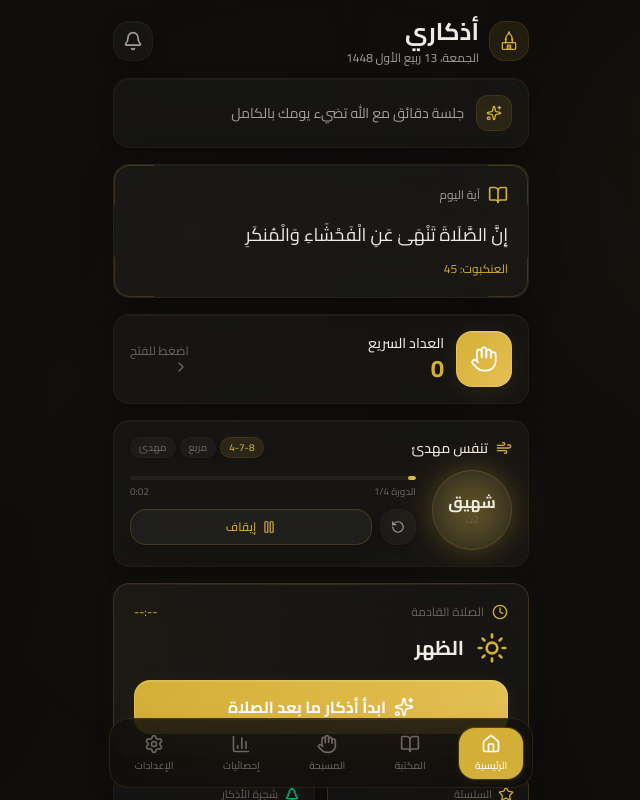
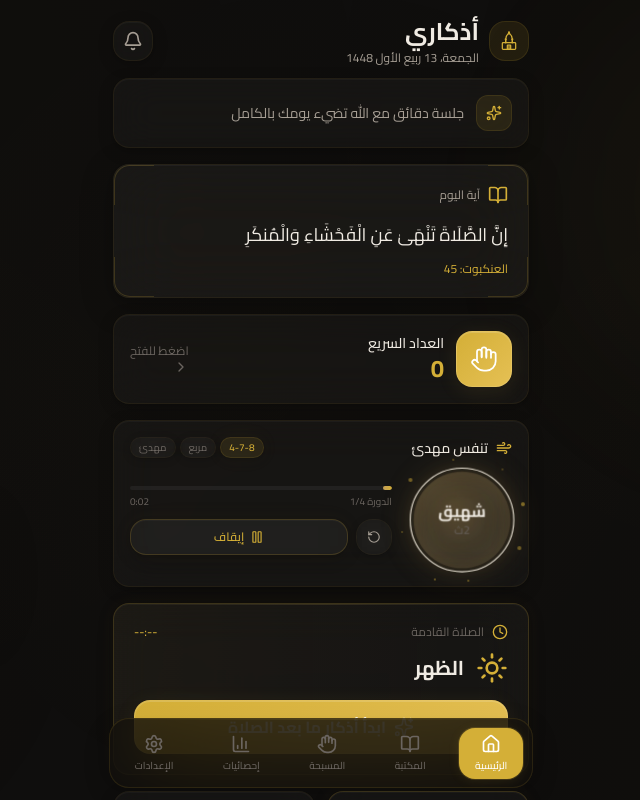
Before and after one commit to hfayadm-ui/adhkari, a Next.js app: page / in a window 1280 px wide. Both pictures are taken after a click on the button "ابدأ". Shown: the top 800 px of the page, without its empty margins (319-959 px from the left). Built offline with nearby package versions, Linux system fonts and the light colour scheme; a web font is replaced by a local one.

Commit message:
0f7df3fb-a086-4a33-b002-27e2af966e75

```diff
--- a/src/components/dhikr/breathing-card.tsx
+++ b/src/components/dhikr/breathing-card.tsx
@@ -3,13 +3,29 @@
 import { motion } from 'framer-motion';
 import { useState, useEffect, useRef, useCallback } from 'react';
 import { Wind, Play, Pause, RotateCcw } from '@/components/dhikr/islamic-icons';
-import { ArabicFont } from '@/lib/store';
 
 const techniques = [
   { id: '478', name: '4-7-8', phases: [{ n: 'شهيق', d: 4 }, { n: 'حبس', d: 7 }, { n: 'زفير', d: 8 }], cycles: 4 },
   { id: 'box', name: 'مربع', phases: [{ n: 'شهيق', d: 4 }, { n: 'حبس', d: 4 }, { n: 'زفير', d: 4 }, { n: 'حبس', d: 4 }], cycles: 4 },
   { id: 'calm', name: 'مهدئ', phases: [{ n: 'شهيق', d: 4 }, { n: 'زفير', d: 6 }], cycles: 5 },
 ];
+
+// Smooth cubic-bezier easing for organic feel
+function smoothStep(t: number): number {
+  return t * t * (3 - 2 * t);
+}
+
+function easeInOutSine(t: number): number {
+  return -(Math.cos(Math.PI * t) - 1) / 2;
+}
+
+interface Particle {
+  angle: number;
+  radius: number;
+  speed: number;
+  size: number;
+  opacity: number;
+}
 
 interface Props {
   fontClass: string;
@@ -23,19 +39,33 @@ export default function BreathingCard({ fontClass }: Props) {
   const [phaseRemaining, setPhaseRemaining] = useState(4);
   const [cycle, setCycle] = useState(1);
   const [progress, setProgress] = useState(0);
-  const [scale, setScale] = useState(1);
 
+  // Refs for smooth RAF animation
   const circleRef = useRef<HTMLDivElement>(null);
+  const outerRingRef = useRef<HTMLDivElement>(null);
+  const glowRef = useRef<HTMLDivElement>(null);
+  const particlesContainerRef = useRef<HTMLDivElement>(null);
   const elapsedRef = useRef(0);
-  const timerRef = useRef<ReturnType<typeof setInterval> | null>(null);
+  const rafRef = useRef<number>(0);
   const techRef = useRef(techniques[0]);
-  const activeRef = useRef(false);
+  const startTimestampRef = useRef(0);
+  const particlesRef = useRef<Particle[]>([]);
 
-  // Keep tech ref in sync
+  // Initialize particles
+  useEffect(() => {
+    particlesRef.current = Array.from({ length: 8 }, (_, i) => ({
+      angle: (i / 8) * Math.PI * 2,
+      radius: 54 + Math.random() * 6,
+      speed: 0.15 + Math.random() * 0.1,
+      size: 2 + Math.random() * 1.5,
+      opacity: 0.3 + Math.random() * 0.3,
+    }));
+  }, []);
+
   useEffect(() => { techRef.current = techniques[techIdx]; }, [techIdx]);
 
   // Cleanup on unmount
-  useEffect(() => () => { if (timerRef.current) clearInterval(timerRef.current); }, []);
+  useEffect(() => () => { if (rafRef.current) cancelAnimationFrame(rafRef.current); }, []);
 
   const getPhaseAt = useCallback((elapsed: number) => {
     const tech = techRef.current;
@@ -55,19 +85,18 @@ export default function BreathingCard({ fontClass }: Props) {
     return { name: tech.phases[0].n, remaining: tech.phases[0].d, progress: 0 };
   }, []);
 
+  // Get smooth scale with easing — larger range and more organic
   const getScaleForPhase = useCallback((name: string, p: number) => {
-    if (name === 'شهيق') return 0.82 + 0.36 * p;
-    if (name === 'زفير') return 1.18 - 0.36 * p;
+    const eased = easeInOutSine(smoothStep(p));
+    if (name === 'شهيق') return 0.75 + 0.45 * eased;
+    if (name === 'زفير') return 1.2 - 0.45 * eased;
     return 1.0;
   }, []);
 
-  useEffect(() => {
-    if (active) {
-      activeRef.current = true;
-      const startTime = Date.now() - elapsedRef.current * 1000;
-
-      timerRef.current = setInterval(() => {
-        const elapsed = Math.floor((Date.now() - startTime) / 1000);
+  // Main animation loop using requestAnimationFrame for 60fps smoothness
+  const animate = useCallback(() => {
+    const now = performance.now();
+    const elapsed = (now - startTimestampRef.current) / 1000;
     elapsedRef.current = elapsed;
 
     const tech = techRef.current;
@@ -75,15 +104,14 @@ export default function BreathingCard({ fontClass }: Props) {
     const totalSession = totalPhase * tech.cycles;
 
     if (elapsed >= totalSession) {
-          activeRef.current = false;
-          if (timerRef.current) clearInterval(timerRef.current);
-          setActive(false);
       setFinished(true);
       setPhaseName('تم!');
       setPhaseRemaining(0);
       setProgress(100);
-          setScale(1);
+      setActive(false);
       if (circleRef.current) circleRef.current.style.transform = 'scale(1)';
+      if (outerRingRef.current) outerRingRef.current.style.transform = 'scale(1)';
+      if (glowRef.current) glowRef.current.style.opacity = '0.4';
       return;
     }
 
@@ -91,38 +119,73 @@ export default function BreathingCard({ fontClass }: Props) {
     const currentCycle = Math.min(Math.floor(elapsed / totalPhase) + 1, tech.cycles);
     const newScale = getScaleForPhase(phase.name, phase.progress);
 
-        // Direct DOM for smooth circle (bypass React re-render)
+    // Direct DOM manipulation for buttery-smooth circle animation
     if (circleRef.current) {
       circleRef.current.style.transform = `scale(${newScale})`;
     }
 
-        // State updates for text display
+    // Outer ring — slightly delayed & dampened for depth
+    const outerScale = 1 + (newScale - 1) * 0.6;
+    if (outerRingRef.current) {
+      outerRingRef.current.style.transform = `scale(${outerScale})`;
+    }
+
+    // Glow intensity — pulses with breathing
+    if (glowRef.current) {
+      const glowOpacity = 0.3 + 0.7 * ((newScale - 0.75) / 0.45);
+      glowRef.current.style.opacity = String(Math.min(1, Math.max(0.3, glowOpacity)));
+    }
+
+    // Animate particles
+    const container = particlesContainerRef.current;
+    if (container && active) {
+      const dots = container.children;
+      const dt = 1 / 60;
+      particlesRef.current.forEach((p, i) => {
+        p.angle += p.speed * dt;
+        const pScale = 0.85 + 0.3 * ((newScale - 0.75) / 0.45);
+        const r = p.radius * pScale;
+        const x = Math.cos(p.angle) * r;
+        const y = Math.sin(p.angle) * r;
+        if (dots[i]) {
+          const dot = dots[i] as HTMLElement;
+          dot.style.transform = `translate(${x}px, ${y}px)`;
+          dot.style.opacity = String(p.opacity * pScale);
+        }
+      });
+    }
+
+    // Update React state for text displays (throttled by RAF ~60fps is fine)
     setPhaseName(phase.name);
     setPhaseRemaining(phase.remaining);
     setCycle(currentCycle);
     setProgress(Math.min((elapsed / totalSession) * 100, 100));
-        setScale(newScale);
-      }, 80);
+
+    rafRef.current = requestAnimationFrame(animate);
+  }, [getPhaseAt, getScaleForPhase, active]);
+
+  useEffect(() => {
+    if (active) {
+      startTimestampRef.current = performance.now() - elapsedRef.current * 1000;
+      rafRef.current = requestAnimationFrame(animate);
     } else {
-      activeRef.current = false;
-      if (timerRef.current) clearInterval(timerRef.current);
+      if (rafRef.current) cancelAnimationFrame(rafRef.current);
     }
-
-    return () => { if (timerRef.current) clearInterval(timerRef.current); };
-  }, [active, techIdx, getPhaseAt, getScaleForPhase]);
+    return () => { if (rafRef.current) cancelAnimationFrame(rafRef.current); };
+  }, [active, animate]);
 
   const reset = () => {
     setActive(false);
-    activeRef.current = false;
-    if (timerRef.current) clearInterval(timerRef.current);
+    if (rafRef.current) cancelAnimationFrame(rafRef.current);
     elapsedRef.current = 0;
     setFinished(false);
-    setScale(1);
     setPhaseName(techRef.current.phases[0].n);
     setPhaseRemaining(techRef.current.phases[0].d);
     setCycle(1);
     setProgress(0);
     if (circleRef.current) circleRef.current.style.transform = 'scale(1)';
+    if (outerRingRef.current) outerRingRef.current.style.transform = 'scale(1)';
+    if (glowRef.current) glowRef.current.style.opacity = '0.4';
   };
 
   const switchTech = (i: number) => {
@@ -133,8 +196,25 @@ export default function BreathingCard({ fontClass }: Props) {
   const tech = techniques[techIdx];
   const isInhale = phaseName === 'شهيق';
   const isExhale = phaseName === 'زفير';
-  const glowColor = isInhale ? 'var(--gold-glow-strong)' : isExhale ? 'rgba(16,185,129,0.15)' : 'var(--gold-glow)';
-  const borderColor = isInhale ? 'var(--gold-border-glow)' : isExhale ? 'rgba(16,185,129,0.25)' : 'var(--gold-border)';
+
+  // Dynamic color based on phase
+  const phaseColor = isInhale
+    ? 'var(--gold-accent)'
+    : isExhale
+      ? '#34d399'
+      : 'var(--gold-bright)';
+
+  const glowColorInner = isInhale
+    ? 'rgba(197, 160, 89, 0.25)'
+    : isExhale
+      ? 'rgba(52, 211, 153, 0.2)'
+      : 'rgba(212, 175, 55, 0.15)';
+
+  const glowColorOuter = isInhale
+    ? 'rgba(197, 160, 89, 0.12)'
+    : isExhale
+      ? 'rgba(52, 211, 153, 0.08)'
+      : 'rgba(212, 175, 55, 0.06)';
 
   return (
     <motion.div
@@ -162,32 +242,80 @@ export default function BreathingCard({ fontClass }: Props) {
         </div>
       </div>
 
-      <div className='flex items-center gap-4'>
-        {/* Breathing Circle */}
-        <div className='relative shrink-0'>
-          {/* Glow behind circle */}
+      <div className='flex items-center gap-5'>
+        {/* Breathing Circle — Enhanced */}
+        <div className='relative shrink-0' style={{ width: 100, height: 100 }}>
+          {/* Outer glow layer — large, soft */}
           <div
-            className='absolute -inset-3 rounded-full transition-all duration-700'
+            ref={glowRef}
+            className='absolute rounded-full'
             style={{
-              background: `radial-gradient(circle, ${glowColor}, transparent)`,
-              filter: 'blur(20px)',
-              opacity: active ? 1 : 0.4,
+              inset: -16,
+              background: `radial-gradient(circle, ${glowColorOuter}, transparent 70%)`,
+              filter: 'blur(12px)',
+              opacity: 0.4,
+              transition: 'opacity 0.3s ease',
             }}
           />
+
+          {/* Orbiting particles */}
+          <div
+            ref={particlesContainerRef}
+            className='absolute inset-0'
+            style={{ opacity: active ? 1 : 0 }}
+          >
+            {particlesRef.current.map((p, i) => (
+              <div
+                key={i}
+                className='absolute rounded-full'
+                style={{
+                  width: p.size,
+                  height: p.size,
+                  top: '50%',
+                  left: '50%',
+                  marginTop: -p.size / 2,
+                  marginLeft: -p.size / 2,
+                  background: phaseColor,
+                  opacity: p.opacity,
+                  transition: 'opacity 0.5s ease',
+                }}
+              />
+            ))}
+          </div>
+
+          {/* Outer decorative ring */}
+          <div
+            ref={outerRingRef}
+            className='absolute rounded-full'
+            style={{
+              inset: 2,
+              border: '1px solid',
+              borderColor: `${phaseColor}20`,
+              transform: 'scale(1)',
+              transition: 'border-color 0.8s ease',
+            }}
+          />
+
+          {/* Main breathing circle */}
           <div
             ref={circleRef}
-            className='w-20 h-20 rounded-full flex flex-col items-center justify-center relative'
+            className='absolute rounded-full flex flex-col items-center justify-center'
             style={{
-              background: active ? `radial-gradient(circle, ${glowColor}, var(--glass-bg))` : 'var(--glass-bg)',
-              border: `1.5px solid ${borderColor}`,
-              boxShadow: active ? `0 0 24px ${glowColor}` : 'none',
+              inset: 8,
+              background: active
+                ? `radial-gradient(circle at 40% 35%, ${glowColorInner}, var(--glass-bg))`
+                : 'var(--glass-bg)',
+              border: `1.5px solid ${phaseColor}40`,
+              boxShadow: active
+                ? `0 0 30px ${glowColorInner}, inset 0 0 20px ${glowColorInner}`
+                : 'none',
               backdropFilter: 'blur(16px)',
               WebkitBackdropFilter: 'blur(16px)',
               transform: 'scale(1)',
-              transition: 'transform 0.4s ease-in-out, border-color 0.5s, box-shadow 0.5s, background 0.5s',
+              transition: 'border-color 0.8s ease, background 0.8s ease, box-shadow 0.8s ease',
             }}
           >
-            <span className='text-base font-bold app-text leading-none'>{phaseName}</span>
+            <span className='text-sm font-bold app-text leading-none'>{phaseName}</span>
             {active && !finished && (
               <span className='app-text-muted text-[10px] mt-0.5'>{phaseRemaining}ث</span>
             )}
@@ -200,12 +328,17 @@ export default function BreathingCard({ fontClass }: Props) {
           <div>
             <div className='h-1 rounded-full overflow-hidden' style={{ background: 'var(--app-ring-track)' }}>
               <div
-                className='h-full rounded-full transition-all duration-300'
+                className='h-full rounded-full'
                 style={{
                   width: `${progress}%`,
                   background: finished
                     ? 'rgba(16,185,129,0.7)'
+                    : isInhale
+                      ? 'linear-gradient(90deg, #C5A059, #D4AF37)'
+                      : isExhale
+                        ? 'linear-gradient(90deg, #34d399, #6ee7b7)'
                         : 'linear-gradient(90deg, var(--gold-accent), var(--gold-bright))',
+                  transition: 'width 0.15s linear, background 0.8s ease',
                 }}
               />
             </div>
```
Also changed, not shown: src/components/dhikr/counter-screen.tsx (+13 -61 lines). Lines whose indentation alone changed are shown as unchanged.
